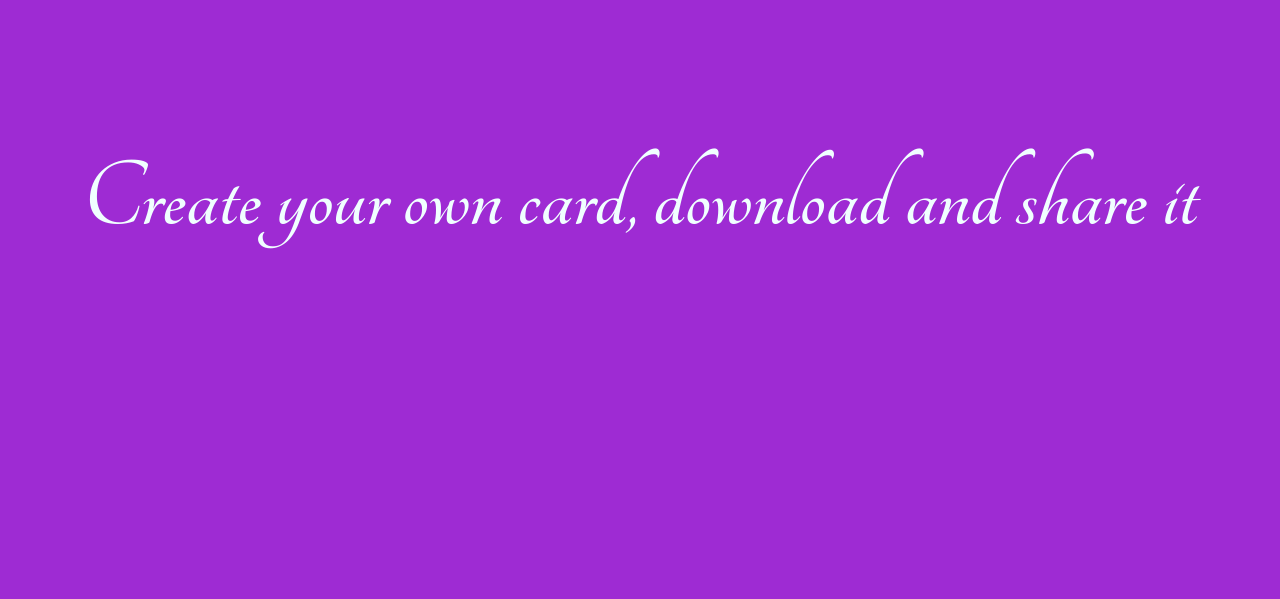
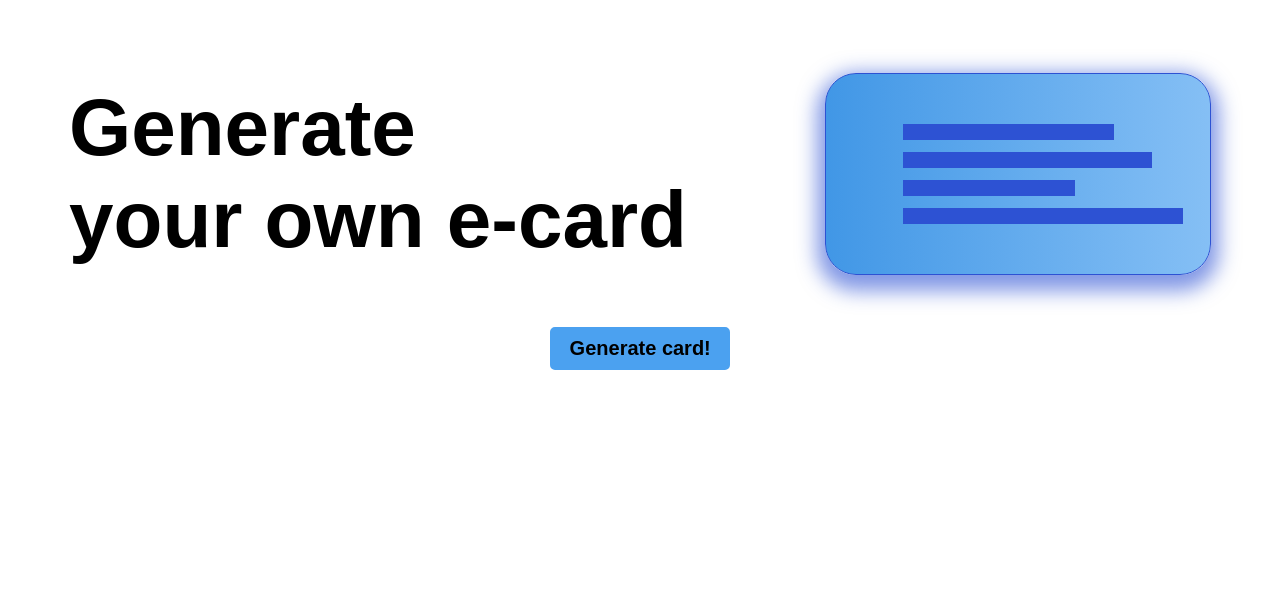
Before and after one commit to CJFWeatherhead/ecard-generator-1, a React (Vite) app: page / in a window 1280 px wide. Shown: the part 201-800 px from the top of the page. Built offline with nearby package versions, Linux system fonts and the light colour scheme.

Commit message:
Finished home page and added background image selector page

```diff
--- a/package.json
+++ b/package.json
@@ -11,7 +11,8 @@
   "license": "ISC",
   "dependencies": {
     "react": "^16.13.1",
-    "react-dom": "^16.13.1"
+    "react-dom": "^16.13.1",
+    "react-router-dom": "^5.3.0"
   },
   "devDependencies": {
     "@babel/preset-env": "^7.11.5",
--- a/src/App.css
+++ b/src/App.css
@@ -4,5 +4,4 @@
     width: 100vw;
     height: 100vh;
     display: flex;
-    flex-direction: column;
 }
--- a/src/App.js
+++ b/src/App.js
@@ -1,13 +1,21 @@
 import React from 'react'
+
+import { BrowserRouter as Router, Route, Switch } from 'react-router-dom'
 
 import Home from './Home'
 import QuoteSelect from './quoteSelect'
+import SelectImage from './components/images/SelectImage'
 
 const App = () => (
-    <div className="app">
-        <Home></Home>
-        <QuoteSelect></QuoteSelect>
-    </div>
+    <Router>
+        <div className="app">
+            <Switch>
+                <Route path="/" exact component={Home} />
+                <Route path="/quote-select" component={QuoteSelect} />
+                <Route path="/select-background" component={SelectImage} />
+            </Switch>
+        </div>
+    </Router>
 )
 
 export default App
--- a/src/Home.css
+++ b/src/Home.css
@@ -1,11 +1,86 @@
+:root {
+    --btn-color: #4BA1F0;
+}
+
 .home {
-    background-color: #9E2BD3;
-    color: azure;
-    font-family: 'Tangerine', cursive;
-    font-size: 50px;
     width: 100vw;
     height: 100vh;
     display: flex;
+    flex-direction: column;
     justify-content: center;
     align-items: center;
+
+    font-family: sans-serif;
+    font-size: 2.5em;
 }
+
+#heading {
+    width: 100vw;
+    display: flex;
+    justify-content: space-around;
+}
+
+#home-card {
+    align-self: center;
+
+    display: flex;
+    justify-content: center;
+    align-items: center;
+    width: 30vw;
+    height: 25vh;
+
+    background: linear-gradient(90deg, #4197E6 0%, rgba(75, 161, 240, 0.68) 100%);
+    border: 0.0125px solid #2D52D3;
+    box-shadow: 0px 8px 20px 8px rgba(45, 82, 211, 0.6);
+    border-radius: 31px;
+}
+
+#code-lines {
+    position: relative;
+    width: 60%;
+    display: flex;
+    flex-direction: column;
+    align-items: flex-start;
+}
+
+.stripe {
+    height: 0.40em;
+
+    margin-block: 0.15em;
+
+    background-color: #2D52D3;
+}
+
+#code-stripe-1 {
+    width: 5.275em;
+}
+
+#code-stripe-2 {
+    width: 6.23em;
+}
+
+#code-stripe-3 {
+    width: 4.3em;
+}
+
+#code-stripe-4 {
+    width: 7em;
+}
+
+.btn {
+    width: 9.025em;
+    height: 2.15em;
+
+    padding: 0.3em 0.5em;
+    margin: 0 0.03em 0 0.05em;
+
+    border-radius: 0.25em;
+    background-color: var(--btn-color);
+    border: 0.1em solid var(--btn-color);
+    cursor: pointer;
+    text-align: center;
+
+    font-weight: 600;
+    font-family: sans-serif;
+    font-size: 0.50em;
+}
--- a/src/Home.js
+++ b/src/Home.js
@@ -1,10 +1,24 @@
 import React from 'react'
+import { Link } from 'react-router-dom'
 
 import './Home.css'
 
 const Home = () => (
     <div className="home">
-        <h1>Create your own card, download and share it</h1>
+        <main id="heading">
+            <h1>Generate <br /> your own e-card</h1>
+            <div id="home-card">
+                <div id="code-lines">
+                    <div className="stripe" id="code-stripe-1"></div>
+                    <div className="stripe" id="code-stripe-2"></div>
+                    <div className="stripe" id="code-stripe-3"></div>
+                    <div className="stripe" id="code-stripe-4"></div>
+                </div>
+            </div>
+        </main>
+        <Link to="/select-background">
+            <button className="btn">Generate card!</button>
+        </Link>
     </div>
 )
 
--- /dev/null
+++ b/src/components/images/SelectImage.css
@@ -0,0 +1,29 @@
+.card-background {
+    display: flex;
+    flex-direction: column;
+    align-items: center;
+    justify-content: center;
+    width: 100vw;
+    height: 50vh;
+}
+
+#progress-headings {
+    display: flex;
+    justify-content: space-evenly;
+    align-items: center;
+    width: 85vw;
+
+    font-size: 1.5em;
+    font-family:'Gill Sans', 'Gill Sans MT', Calibri, 'Trebuchet MS', sans-serif;
+}
+
+#progress-indicator {
+    position: relative;
+    width: 85%;
+    height: 2%;
+
+    margin-top: 1em;
+
+    background-color: #4BA1F0;
+    border-radius: 5em;
+}
--- /dev/null
+++ b/src/components/images/SelectImage.js
@@ -0,0 +1,19 @@
+import React from 'react'
+
+import './SelectImage.css'
+
+function SelectImage() {
+    return (
+        <div className="card-background">
+            <header id="progress-headings">
+                <h3 className="progress-heading">Choose a background</h3>
+                <h3 className="progress-heading">Choose a message</h3>
+                <h3 className="progress-heading">Download card</h3>
+                <h3 className="progress-heading">Share it!</h3>
+            </header>
+            <div id="progress-indicator"></div>
+        </div>
+    )
+}
+
+export default SelectImage
```
